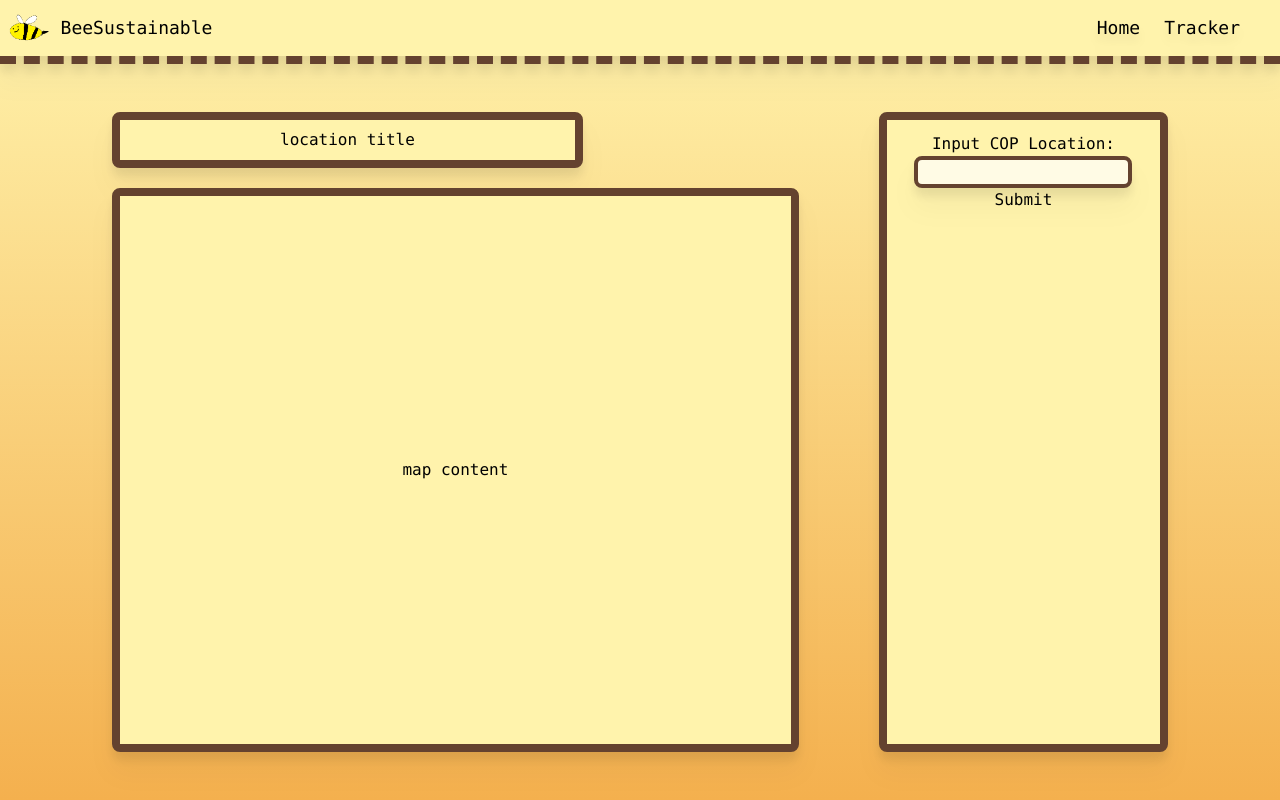
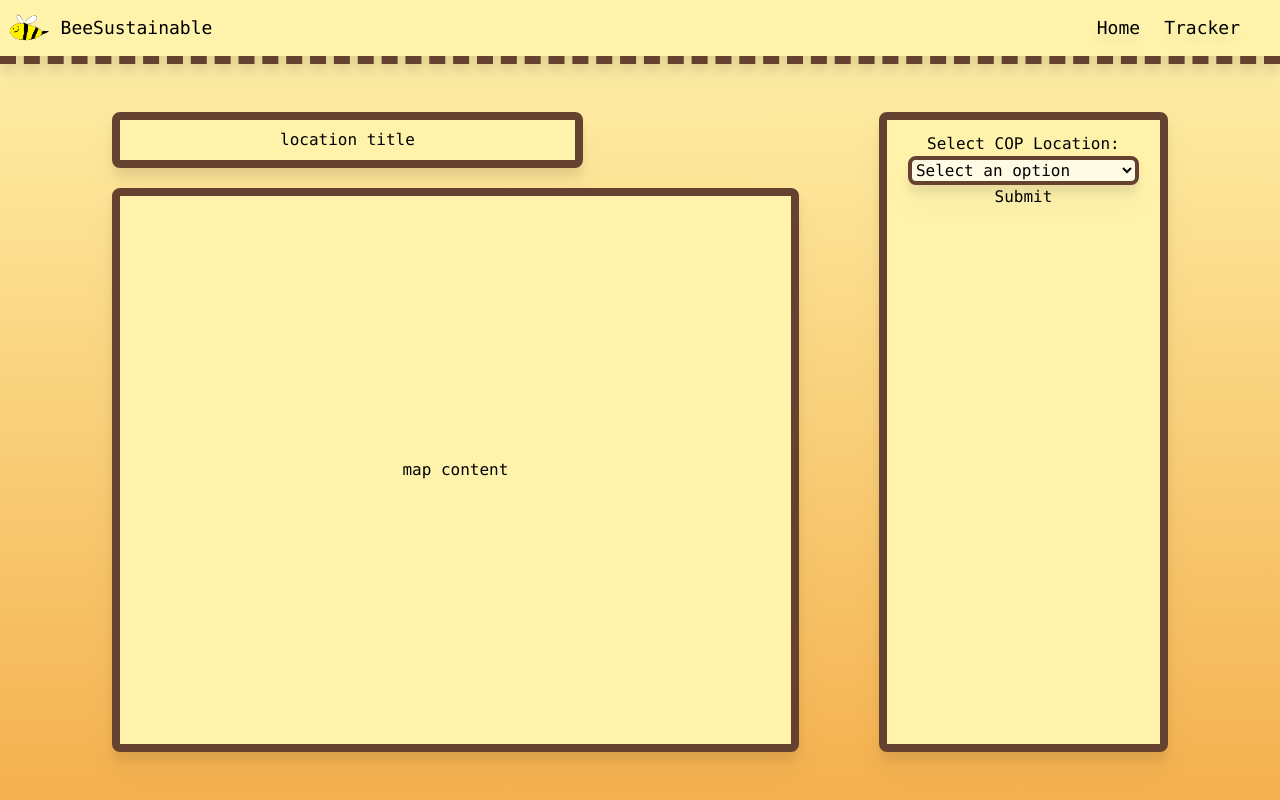
Before and after one commit to ben123-source/beesustainable, a React (Create React App) app: page /tracker in a window 1280 px wide. Built offline with nearby package versions, Linux system fonts and the light colour scheme.

Commit message:
Update UserInputForm.js

```diff
--- a/src/UserInputForm.js
+++ b/src/UserInputForm.js
@@ -1,27 +1,31 @@
 import React, { useState } from "react";
 
 const UserInputForm = () => {
-	const [inputValue, setInputValue] = useState("");
+	const [selectedOption, setSelectedOption] = useState("");
 
-	const handleInputChange = (event) => {
-		setInputValue(event.target.value);
+	const handleSelectChange = (event) => {
+		setSelectedOption(event.target.value);
 	};
 
 	const handleSubmit = (event) => {
 		event.preventDefault();
-		console.log("User entered:", inputValue);
+		console.log("User selected:", selectedOption);
 	};
 
 	return (
 		<form onSubmit={handleSubmit}>
 			<label>
-				Input COP Location:
-				<input
-					class="border-[#64422F] border-4 rounded-lg drop-shadow-xl bg-[#FFFBE5]"
-					type="text"
-					value={inputValue}
-					onChange={handleInputChange}
-				/>
+				Select COP Location:
+				<select
+					className="border-[#64422F] border-4 rounded-lg drop-shadow-xl bg-[#FFFBE5]"
+					value={selectedOption}
+					onChange={handleSelectChange}>
+					<option value="">Select an option</option>
+					<option value="USA">United States</option>
+					<option value="CA">Canada</option>
+					<option value="AU">Austrilia</option>
+					<option value="N/UK">Norway/United Kingdom</option>
+				</select>
 			</label>
 			<button type="submit">Submit</button>
 		</form>
```
